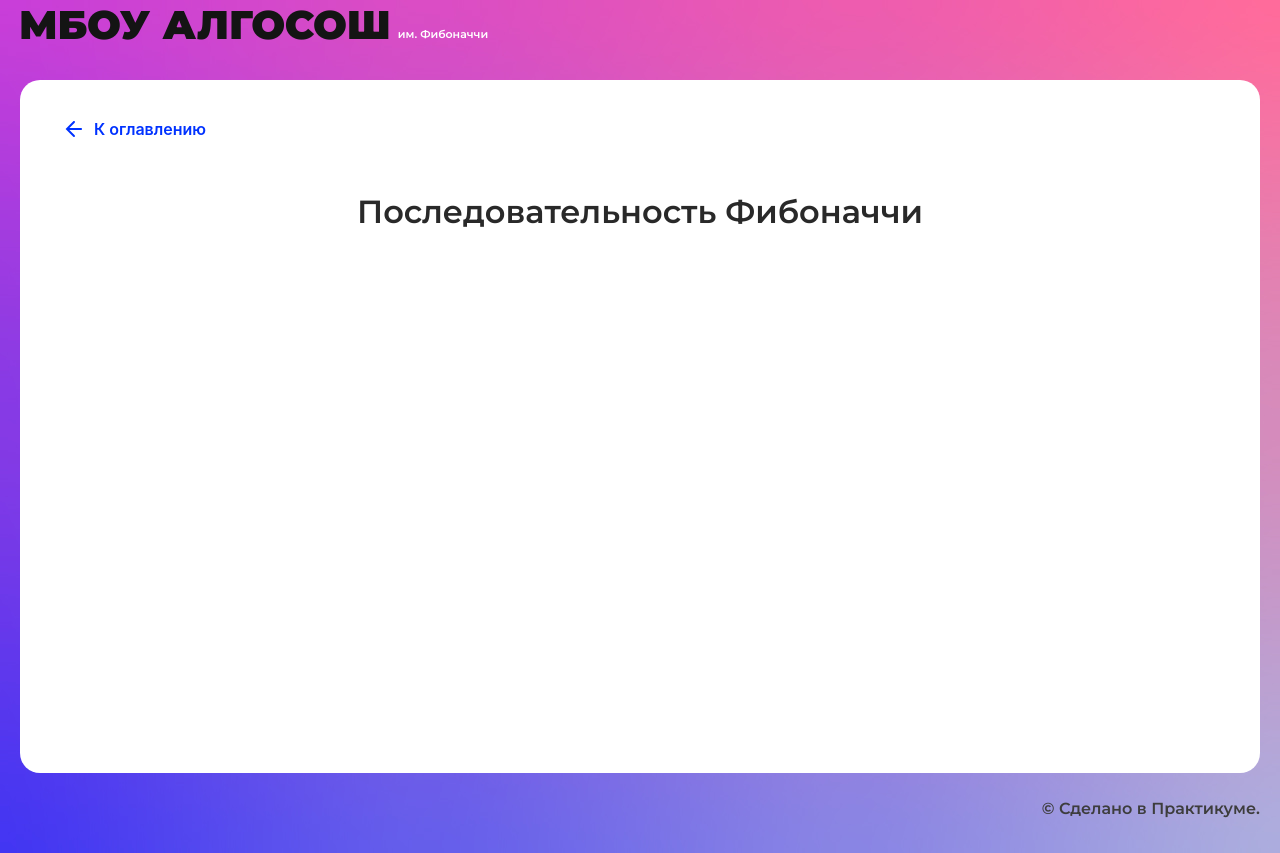
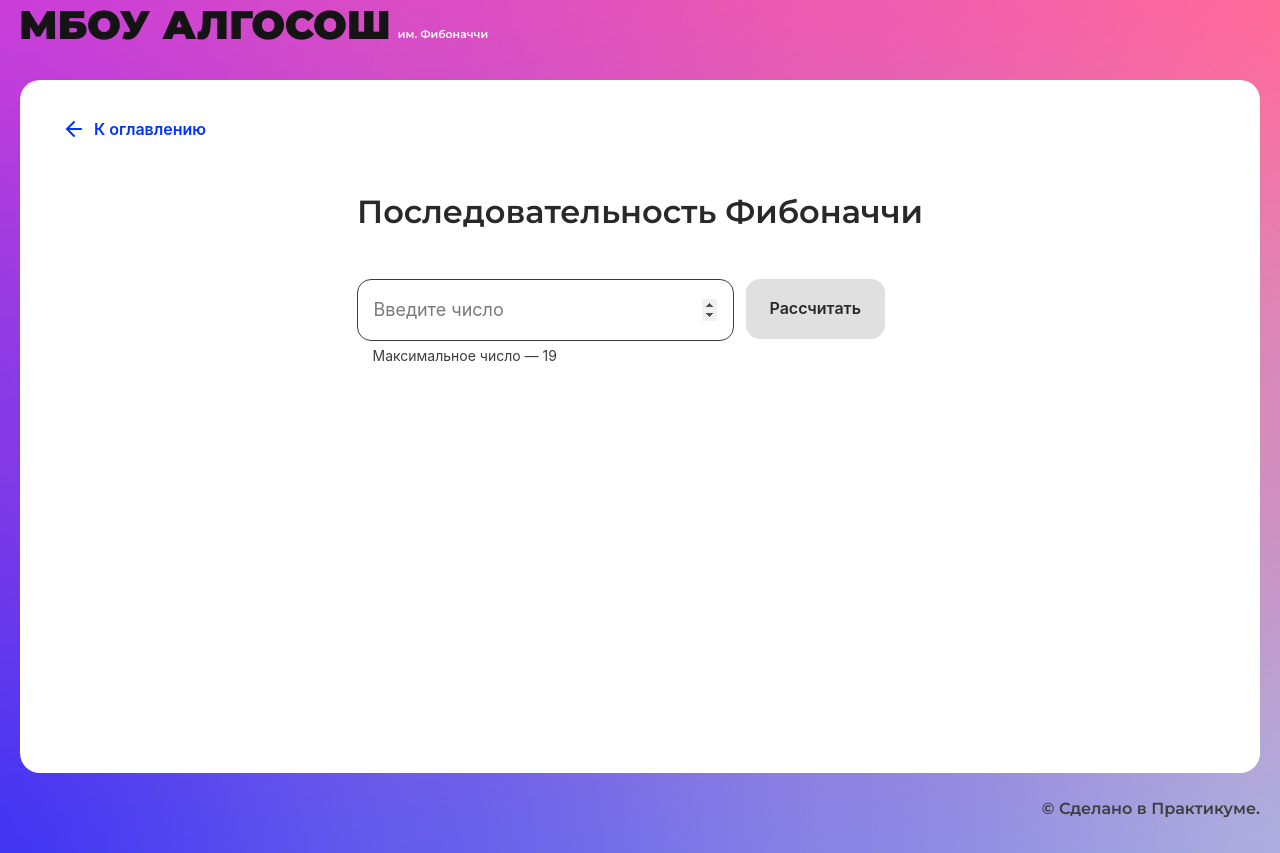
Before and after one commit to IliaGorin/algososh, a React (Create React App) app: page /fibonacci in a window 1280 px wide. Built offline with nearby package versions, Linux system fonts and the light colour scheme.

Commit message:
fibonacci page is done

```diff
--- a/src/components/fibonacci-page/fibonacci-page.tsx
+++ b/src/components/fibonacci-page/fibonacci-page.tsx
@@ -1,10 +1,82 @@
-import React from "react";
-import { SolutionLayout } from "../ui/solution-layout/solution-layout";
+import React, { useState, ChangeEvent } from 'react';
+import { SolutionLayout } from '../ui/solution-layout/solution-layout';
+import { Button } from '../ui/button/button';
+import { Input } from '../ui/input/input';
+import styles from './fibonacci.module.css';
+import { Circle } from '../ui/circle/circle';
+import { SHORT_DELAY_IN_MS } from '../../constants/delays';
 
 export const FibonacciPage: React.FC = () => {
+  const [inputNumber, setInputNumber] = useState<string>('');
+  const [fibonacciArray, setFibonacciArray] = useState<number[]>([]);
+  const [isloader, setIsLoader] = useState<boolean>(false);
+
+  const getFibonacciNumbersArray = (n: number) => {
+    let FibonacciNumbersArray = [0, 1];
+    if (n === 1) {
+      return FibonacciNumbersArray.slice(0, 1);
+    } else if (n === 2) {
+      return FibonacciNumbersArray;
+    } else {
+      for (let i = 2; i < n + 1; i++) {
+        FibonacciNumbersArray.push(
+          FibonacciNumbersArray[i - 2] + FibonacciNumbersArray[i - 1]
+        );
+      }
+    }
+    return FibonacciNumbersArray;
+  };
+
+  const handleFibonacci = () => {
+    setIsLoader(true);
+
+    let delay = SHORT_DELAY_IN_MS;
+    const calcArray = getFibonacciNumbersArray(Number(inputNumber));
+    for (let i = 0; i < calcArray.length; i++) {
+      setTimeout(() => {
+        setFibonacciArray(calcArray.slice(0, i + 1));
+      }, delay);
+      delay += 500;
+    }
+    setInputNumber('');
+    setIsLoader(false);
+  };
+
   return (
     <SolutionLayout title="Последовательность Фибоначчи">
-
+      <div className={styles.wrapper}>
+        <Input
+          autoFocus
+          placeholder="Введите число"
+          type="number"
+          isLimitText={true}
+          max={19}
+          min={1}
+          onChange={(e: ChangeEvent<HTMLInputElement>) => {
+            setInputNumber(e.currentTarget.value);
+          }}
+          value={inputNumber}
+          extraClass={styles.input}
+        />
+        <Button
+          type={'button'}
+          text={'Рассчитать'}
+          isLoader={isloader}
+          disabled={!inputNumber || Number(inputNumber) > 19}
+          onClick={(e) => {
+            handleFibonacci();
+          }}
+        />
+      </div>
+      <ul className={styles.numbersContainer}>
+        {fibonacciArray.map((item: number, indexOfRender: number) => (
+          <Circle
+            key={indexOfRender}
+            letter={`${item}`}
+            index={indexOfRender}
+          />
+        ))}
+      </ul>
     </SolutionLayout>
   );
 };
--- /dev/null
+++ b/src/components/fibonacci-page/fibonacci.module.css
@@ -0,0 +1,22 @@
+.input {
+  max-width: 377px;
+}
+
+.wrapper {
+  display: flex;
+  flex-direction: row;
+  width: 567px;
+  margin: 0 auto;
+  gap: 12px;
+}
+
+.numbersContainer {
+  list-style: none;
+  display: flex;
+  flex-direction: row;
+  flex-wrap: wrap;
+  justify-content: center;
+  column-gap: 16px;
+  row-gap: 48px;
+  margin: 48px 148px 0 148px;
+}
--- a/src/components/string/string.tsx
+++ b/src/components/string/string.tsx
@@ -30,7 +30,7 @@ export const stateCircle = (
 
 export const StringComponent: React.FC = () => {
   const [inputString, setInputValue] = useState<string>('');
-  const [arrayForRender, setArrayForRender] = useState<Array<string>>([]);
+  const [arrayForRender, setArrayForRender] = useState<string[]>([]);
   const [isloader, setIsLoader] = useState<boolean>(false);
   const [currentIndex, setCurrentIndex] = useState<number>(0);
 
@@ -55,7 +55,7 @@ export const StringComponent: React.FC = () => {
         ];
         setCurrentIndex((i) => i + 1);
         setArrayForRender([...symbolsArray]);
-      }, 1000 + delay);
+      }, delay);
       delay += 1000;
     }
 
@@ -73,7 +73,6 @@ export const StringComponent: React.FC = () => {
             setInputValue(e.currentTarget.value);
           }}
           value={inputString}
-          extraClass="mr-6"
         />
         <Button
           type={'button'}
```
